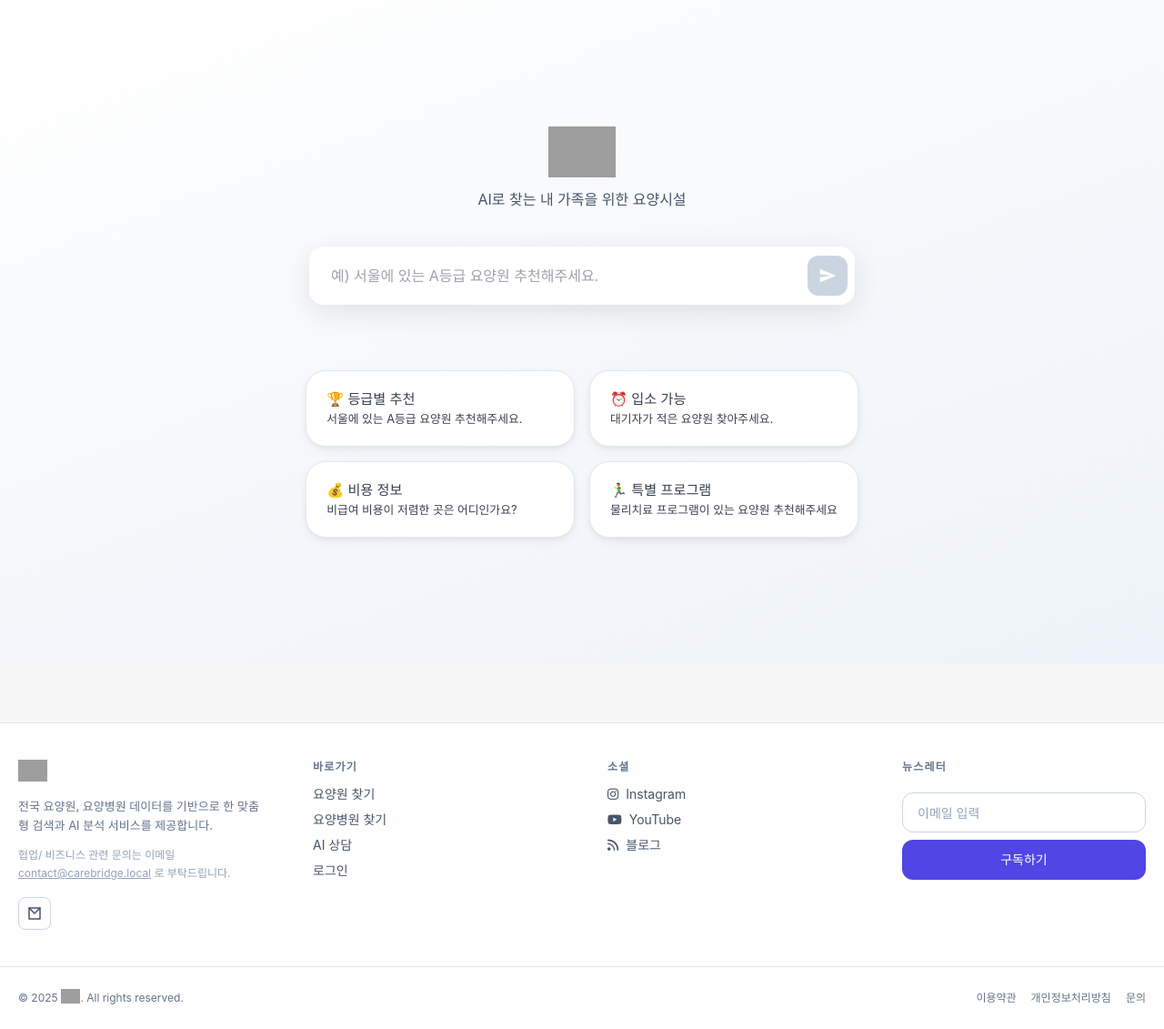
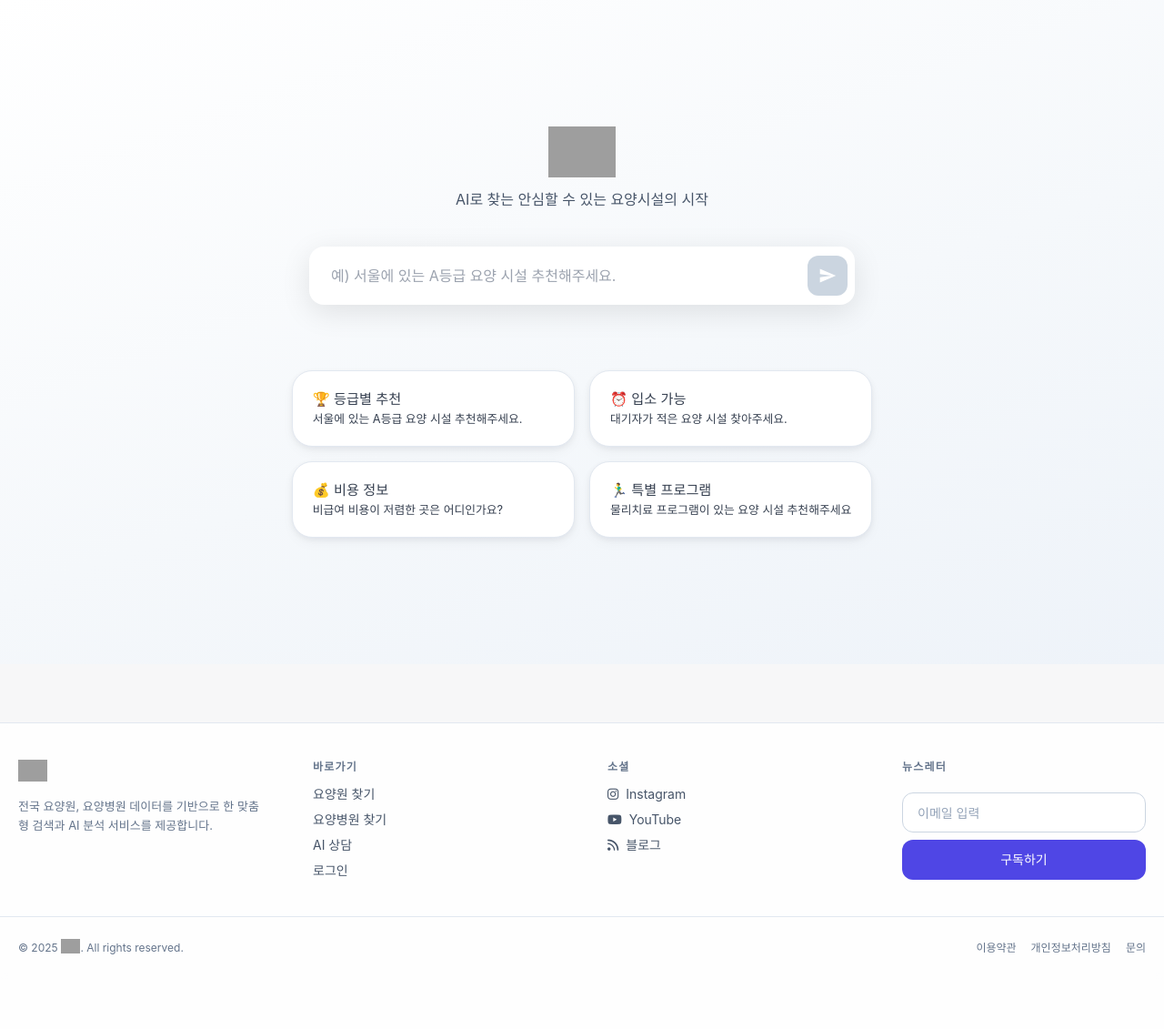
Before and after one commit to no-gari/nursinghome, a Django app: page / in a window 1280 px wide. Shown: the part 70-1201 px from the top of the page at 91% size. After the commit the page ends 1119 px from the top, so only its background shows below. Run offline with Django 5.2, Linux system fonts and the light colour scheme; parts of the project's set-up code (start-up, migrations or seed data) failed here and were passed over; some libraries are stand-ins or nearby versions; grey boxes are pictures that could not be loaded.

Commit message:
html 수정

```diff
--- a/templates/auth/login.html
+++ b/templates/auth/login.html
@@ -5,7 +5,7 @@
 <head>
     <meta charset="UTF-8" />
     <meta name="viewport" content="width=device-width,initial-scale=1.0" />
-    <title>로그인 - CareBridge</title>
+    <title>로그인 - 안온</title>
     <script src="https://cdn.tailwindcss.com"></script>
     <link rel="preconnect" href="https://fonts.googleapis.com">
     <link rel="preconnect" href="https://fonts.gstatic.com" crossorigin>
@@ -56,7 +56,7 @@
 </script>
 <div class="wrap">
     <div class="card">
-        <div class="logo"><img src="{% static 'img/logo.png' %}" alt="CareBridge"></div>
+        <div class="logo"><img src="{% static 'img/logo.png' %}" alt="안온"></div>
         <div class="subtitle">간편 로그인으로 맞춤형 요양시설 인사이트와 AI 상담을 빠르게 시작하세요.</div>
         <div class="btn-wrap">
             <div class="speech">3초만에 시작</div>
--- a/templates/blog/detail.html
+++ b/templates/blog/detail.html
@@ -3,7 +3,7 @@
 <head>
     <meta charset="UTF-8">
     <meta name="viewport" content="width=device-width,initial-scale=1">
-    <title>{{ post.title }} - CareBridge 블로그</title>
+    <title>{{ post.title }} - 안온 블로그</title>
     <meta name="description" content="{{ post.excerpt|truncatechars:155 }}">
     <link rel="canonical" href="{{ request.build_absolute_uri }}">
     <meta property="og:type" content="article"/>
@@ -21,7 +21,7 @@
       "headline": "{{ post.title|escapejs }}",
       "datePublished": "{{ post.published_at|date:'c' }}",
       "dateModified": "{{ post.updated_at|date:'c' }}",
-      "author": {"@type": "Organization", "name": "CareBridge"},
+      "author": {"@type": "Organization", "name": "안온"},
       {% if post.cover_image %}"image": ["{{ request.scheme }}://{{ request.get_host }}{{ post.cover_image.url }}"],{% endif %}
       "mainEntityOfPage": {"@type": "WebPage", "@id": "{{ request.build_absolute_uri }}"}
     }</script>
--- a/templates/blog/list.html
+++ b/templates/blog/list.html
@@ -3,9 +3,9 @@
 <head>
     <meta charset="UTF-8">
     <meta name="viewport" content="width=device-width,initial-scale=1">
-    <title>블로그 - CareBridge</title>
+    <title>블로그 - 안온</title>
     <meta name="description" content="요양시설 인사이트 & 케어 관련 매거진 스타일 블로그">
-    <meta property="og:title" content="블로그 - CareBridge"/>
+    <meta property="og:title" content="블로그 - 안온"/>
     <meta property="og:description" content="요양시설 인사이트 & 케어 관련 매거진 스타일 블로그"/>
     <meta property="og:type" content="website"/>
     <meta property="og:url" content="{{ request.build_absolute_uri }}"/>
--- a/templates/core/_footer.html
+++ b/templates/core/_footer.html
@@ -3,14 +3,10 @@
   <div class="max-w-7xl mx-auto px-5 py-10 grid gap-10 md:gap-14 md:grid-cols-4">
     <!-- Brand -->
     <div class="space-y-3">
-      <a href="{% url 'core:main' %}" class="inline-block" aria-label="CareBridge 홈으로">
-        <img src="{% static 'img/logo.png' %}" alt="CareBridge" class="h-6 w-auto" />
+      <a href="{% url 'core:main' %}" class="inline-block" aria-label="안온 홈으로">
+        <img src="{% static 'img/logo.png' %}" alt="안온" class="h-6 w-auto" />
       </a>
       <p class="text-[13px] leading-relaxed text-slate-500 max-w-xs">전국 요양원, 요양병원 데이터를 기반으로 한 맞춤형 검색과 AI 분석 서비스를 제공합니다.</p>
-      <p class="text-[12px] text-slate-400">협업/ 비즈니스 관련 문의는 이메일 <a href="mailto:contact@carebridge.local" class="underline hover:text-slate-600">contact@carebridge.local</a> 로 부탁드립니다.</p>
-      <div class="flex gap-3 pt-1">
-        <a href="mailto:contact@carebridge.local" class="w-9 h-9 inline-flex items-center justify-center rounded-lg border border-slate-300 hover:border-slate-500 hover:text-slate-700 transition" aria-label="이메일"><svg width="18" height="18" viewBox="0 0 24 24" fill="none" stroke="currentColor" stroke-width="2" stroke-linecap="round" stroke-linejoin="round"><path d="M4 4h16v16H4z"/><path d="m4 4 8 8 8-8"/></svg></a>
-      </div>
     </div>
     <!-- Navigation -->
     <div class="space-y-3">
@@ -48,7 +44,7 @@
   </div>
   <div class="border-t border-slate-200">
     <div class="max-w-7xl mx-auto px-5 py-6 flex flex-col sm:flex-row items-start sm:items-center gap-2 justify-between text-[12px] text-slate-500">
-      <p>&copy; {% now 'Y' %} <img src="{% static 'img/logo.png' %}" alt="CareBridge" class="inline h-4 w-auto align-[-2px]">. All rights reserved.</p>
+      <p>&copy; {% now 'Y' %} <img src="{% static 'img/logo.png' %}" alt="안온" class="inline h-4 w-auto align-[-2px]">. All rights reserved.</p>
       <div class="flex flex-wrap gap-x-4 gap-y-1">
         <a href="#" class="hover:text-slate-700">이용약관</a>
         <a href="#" class="hover:text-slate-700">개인정보처리방침</a>
--- a/templates/core/_navbar.html
+++ b/templates/core/_navbar.html
@@ -3,9 +3,9 @@
     <div class="max-w-7xl mx-auto px-5 h-full flex items-center w-full">
         <!-- Left: Logo -->
         <div class="shrink-0 pr-3 flex items-center gap-2">
-            <a href="{% url 'core:main' %}" class="inline-flex items-center" aria-label="CareBridge 홈으로">
-                <img src="{% static 'img/logo.png' %}" alt="CareBridge" class="h-7 w-auto" loading="eager" decoding="async">
-                <span class="sr-only">CareBridge</span>
+            <a href="{% url 'core:main' %}" class="inline-flex items-center" aria-label="안온 홈으로">
+                <img src="{% static 'img/logo.png' %}" alt="안온" class="h-7 w-auto" loading="eager" decoding="async">
+                <span class="sr-only">안온</span>
             </a>
         </div>
         <!-- Spacer -->
@@ -59,7 +59,7 @@
                     <a href="{% url 'core:main' %}" class="block px-3 py-2.5 rounded-xl border border-transparent hover:border-slate-200 hover:bg-slate-50 transition {% if current == 'main' %}bg-slate-100 border-slate-300 underline underline-offset-4 decoration-2{% endif %}">홈</a>
                 </li>
                 <li>
-                    <a href="{% url 'core:facility_list' %}" class="block px-3 py-2.5 rounded-xl border border-transparent hover:border-slate-200 hover:bg-slate-50 transition {% if current == 'facility_list' %}bg-slate-100 border-slate-300 underline underline-offset-4 decoration-2{% endif %}">요양원 찾기</a>
+                    <a href="{% url 'core:facility_list' %}" class="block px-3 py-2.5 rounded-xl border border-transparent hover:border-slate-200 hover:bg-slate-50 transition {% if current == 'facility_list' %}bg-slate-100 border-slate-300 underline underline-offset-4 decoration-2{% endif %}">요양 시설 찾기</a>
                 </li>
                 <li>
                     <a href="{% url 'core:hospital_list' %}" class="block px-3 py-2.5 rounded-xl border border-transparent hover:border-slate-200 hover:bg-slate-50 transition {% if current == 'hospital_list' %}bg-slate-100 border-slate-300 underline underline-offset-4 decoration-2{% endif %}">요양병원 찾기</a>
--- a/templates/core/chat.html
+++ b/templates/core/chat.html
@@ -3,7 +3,7 @@
 <head>
   <meta charset="UTF-8" />
   <meta name="viewport" content="width=device-width, initial-scale=1.0" />
-  <title>CareBridge - AI 상담</title>
+  <title>안온 - AI 상담</title>
   <script src="https://cdn.tailwindcss.com"></script>
   <script src="https://unpkg.com/vue@3/dist/vue.global.js"></script>
   <script src="https://unpkg.com/axios/dist/axios.min.js"></script>
@@ -190,7 +190,7 @@
       <div class="max-w-3xl mx-auto w-full px-4 pt-4" :style="{paddingBottom: bottomPad + 'px'}">
         <!-- Suggestions -->
         <div v-if="messages.length===0 && !isLoading" class="flex flex-wrap gap-3 mb-6">
-          <button @click="setExample('서울 A등급 요양원 추천해줘')" class="px-4 py-2 rounded-full text-xs font-medium bg-white border border-slate-200 shadow-sm hover:bg-indigo-50 hover:border-indigo-300 hover:text-indigo-700 transition">서울 A등급 요양원 추천</button>
+          <button @click="setExample('서울 A등급 요양 시설 추천해줘')" class="px-4 py-2 rounded-full text-xs font-medium bg-white border border-slate-200 shadow-sm hover:bg-indigo-50 hover:border-indigo-300 hover:text-indigo-700 transition">서울 A등급 요양 시설 추천</button>
           <button @click="setExample('대기자가 적은 곳 찾아줘')" class="px-4 py-2 rounded-full text-xs font-medium bg-white border border-slate-200 shadow-sm hover:bg-indigo-50 hover:border-indigo-300 hover:text-indigo-700 transition">대기 적은 곳</button>
           <button @click="setExample('물리치료 프로그램 있는 곳 알려줘')" class="px-4 py-2 rounded-full text-xs font-medium bg-white border border-slate-200 shadow-sm hover:bg-indigo-50 hover:border-indigo-300 hover:text-indigo-700 transition">물리치료 프로그램</button>
           <button @click="setExample('비급여 비용 저렴한 곳 비교해줘')" class="px-4 py-2 rounded-full text-xs font-medium bg-white border border-slate-200 shadow-sm hover:bg-indigo-50 hover:border-indigo-300 hover:text-indigo-700 transition">비급여 저렴 비교</button>
--- a/templates/core/facility_list.html
+++ b/templates/core/facility_list.html
@@ -3,7 +3,7 @@
 <head>
     <meta charset="UTF-8" />
     <meta name="viewport" content="width=device-width,initial-scale=1" />
-    <title>요양원 검색 - CareBridge</title>
+    <title>요양원 검색 - 안온</title>
     <script src="https://cdn.tailwindcss.com"></script>
     <link rel="preconnect" href="https://fonts.googleapis.com">
     <link rel="preconnect" href="https://fonts.gstatic.com" crossorigin>
@@ -96,7 +96,7 @@
             <div class="flex items-center justify-between md:justify-start md:flex-col md:items-start">
                 <div class="flex flex-col md:text-left">
                     <h1 class="text-lg md:text-xl font-semibold tracking-tight">요양원 <span class="text-indigo-600">검색결과</span></h1>
-                    <p class="text-xs text-slate-500 mt-1">총 <strong id="facility-count" class="text-indigo-600">{{ total_count }}</strong>개 요양원</p>
+                    <p class="text-xs text-slate-500 mt-1">총 <strong id="facility-count" class="text-indigo-600">{{ total_count }}</strong>개 요양 시설</p>
                 </div>
                 <!-- 모바일에서만 보이는 정렬 -->
                 <div class="md:hidden">
@@ -450,7 +450,7 @@ if(resetFiltersBtn){
 const resultsContainer=document.getElementById('facility-results');
 function skeleton(){ return `<div class='grid gap-5 sm:grid-cols-2 lg:grid-cols-3 xl:grid-cols-4'>${Array.from({length:8}).map(()=>`<div class='group overflow-hidden rounded-2xl bg-white border border-slate-200 p-0 shadow-sm'><div class='aspect-[4/3] bg-slate-100 animate-pulse'></div><div class='p-4 space-y-3'><div class='h-4 bg-slate-200 rounded'></div><div class='flex gap-2'><div class='h-5 w-14 bg-slate-200 rounded-full'></div><div class='h-5 w-10 bg-slate-200 rounded-full'></div><div class='h-5 w-16 bg-slate-200 rounded-full'></div></div></div></div>`).join('')}</div>`; }
 function setLoading(){
-  resultsContainer.innerHTML = `\n  <div class="w-full flex flex-col items-center justify-center py-24 gap-4" role="status" aria-live="polite">\n    <div class="loader" aria-hidden="true"></div>\n    <div class="text-sm text-slate-500 font-medium">요양원 목록 불러오는 중...</div>\n  </div>`;
+  resultsContainer.innerHTML = `\n  <div class="w-full flex flex-col items-center justify-center py-24 gap-4" role="status" aria-live="polite">\n    <div class="loader" aria-hidden="true"></div>\n    <div class="text-sm text-slate-500 font-medium">요양 시설 목록 불러오는 중...</div>\n  </div>`;
 }
 function buildQuery(){ const p=new URLSearchParams(); hiddenFields.forEach(k=>{ const v=form.querySelector(`[name=${k}]`).value; if(v) p.set(k,v); }); p.set('ajax','1'); return p; }
 function applyPaginationLinks(){ resultsContainer.querySelectorAll('.pagination a').forEach(a=>a.addEventListener('click',e=>{ e.preventDefault(); const m=a.getAttribute('href').match(/page=(\d+)/); triggerFetch({page:m?m[1]:'1'}); })); }
--- a/templates/core/hospital_list.html
+++ b/templates/core/hospital_list.html
@@ -3,7 +3,7 @@
 <head>
     <meta charset="UTF-8" />
     <meta name="viewport" content="width=device-width,initial-scale=1" />
-    <title>요양병원 검색 - CareBridge</title>
+    <title>요양병원 검색 - 안온</title>
     <script src="https://cdn.tailwindcss.com"></script>
     <link rel="preconnect" href="https://fonts.googleapis.com">
     <link rel="preconnect" href="https://fonts.gstatic.com" crossorigin>
--- a/templates/core/main.html
+++ b/templates/core/main.html
@@ -3,7 +3,7 @@
 <head>
     <meta charset="UTF-8">
     <meta name="viewport" content="width=device-width, initial-scale=1.0">
-    <title>CareBridge - 요양원 맞춤 AI</title>
+    <title>안온 - 안심할 수 있는 보살핌의 시작</title>
     <script src="https://cdn.tailwindcss.com"></script>
     <script src="https://unpkg.com/vue@3/dist/vue.global.js"></script>
     <script src="https://unpkg.com/axios/dist/axios.min.js"></script>
@@ -41,20 +41,20 @@
     <div class="main-container">
         <div class="landing-inner">
             <div class="brand-text">
-                <img src="{% static 'img/logo.png' %}" alt="CareBridge" class="hero-logo" />
-                <p class="hero-subtitle">AI로 찾는 내 가족을 위한 요양시설</p>
+                <img src="{% static 'img/logo.png' %}" alt="안온" class="hero-logo" />
+                <p class="hero-subtitle">AI로 찾는 안심할 수 있는 요양시설의 시작</p>
             </div>
             <div class="main-input-container">
-                <input v-model="currentMessage" @keypress.enter="startChat" :disabled="isLoading" placeholder="예) 서울에 있는 A등급 요양원 추천해주세요." class="main-input">
+                <input v-model="currentMessage" @keypress.enter="startChat" :disabled="isLoading" placeholder="예) 서울에 있는 A등급 요양 시설 추천해주세요." class="main-input">
                 <button @click="startChat" :disabled="isLoading || !currentMessage.trim()" class="main-send-btn">
                     <svg width="20" height="20" viewBox="0 0 24 24" fill="currentColor"><path d="M2.01 21L23 12 2.01 3 2 10l15 2-15 2z"/></svg>
                 </button>
             </div>
             <div class="example-prompts">
-                <div class="example-prompt" @click="setExamplePrompt('서울에 있는 A등급 요양원 추천해주세요')"><h3>🏆 등급별 추천</h3><p>서울에 있는 A등급 요양원 추천해주세요.</p></div>
-                <div class="example-prompt" @click="setExamplePrompt('대기자가 적은 요양원 찾아주세요')"><h3>⏰ 입소 가능</h3><p>대기자가 적은 요양원 찾아주세요.</p></div>
+                <div class="example-prompt" @click="setExamplePrompt('서울에 있는 A등급 요양 시설 추천해주세요')"><h3>🏆 등급별 추천</h3><p>서울에 있는 A등급 요양 시설 추천해주세요.</p></div>
+                <div class="example-prompt" @click="setExamplePrompt('대기자가 적은 요양 시설 찾아주세요')"><h3>⏰ 입소 가능</h3><p>대기자가 적은 요양 시설 찾아주세요.</p></div>
                 <div class="example-prompt" @click="setExamplePrompt('비급여 비용이 저렴한 곳은 어디인가요?')"><h3>💰 비용 정보</h3><p>비급여 비용이 저렴한 곳은 어디인가요?</p></div>
-                <div class="example-prompt" @click="setExamplePrompt('물리치료 프로그램이 있는 요양원 추천해주세요')"><h3>🏃‍♂️ 특별 프로그램</h3><p>물리치료 프로그램이 있는 요양원 추천해주세요</p></div>
+                <div class="example-prompt" @click="setExamplePrompt('물리치료 프로그램이 있는 요양 시설 추천해주세요')"><h3>🏃‍♂️ 특별 프로그램</h3><p>물리치료 프로그램이 있는 요양 시설 추천해주세요</p></div>
             </div>
         </div>
     </div>
```
Also changed, not shown: templates/core/facility_detail.html (+5 -5 lines).
